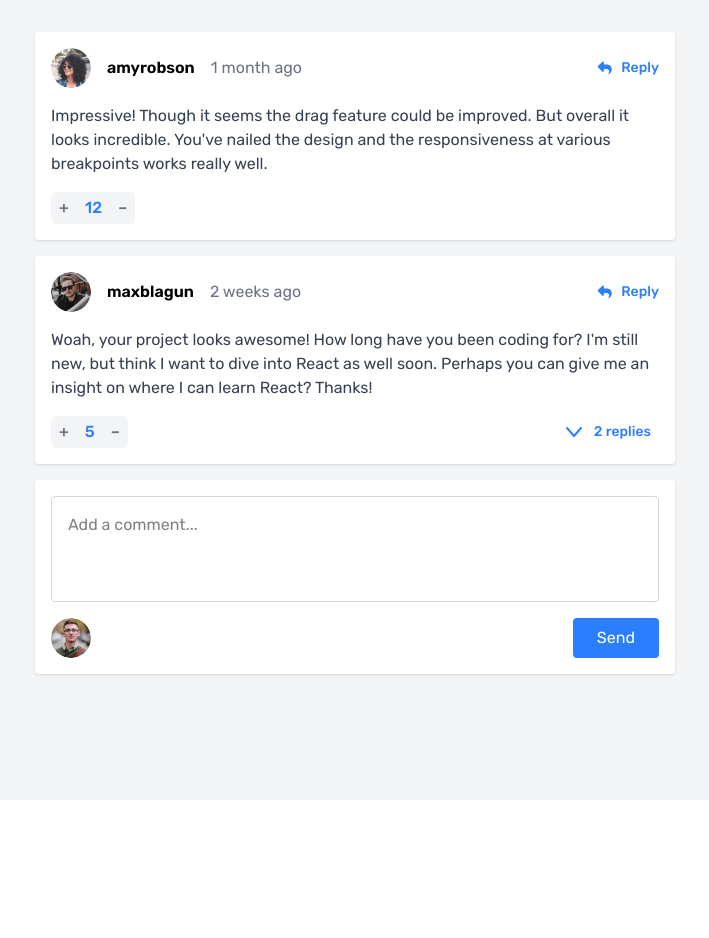
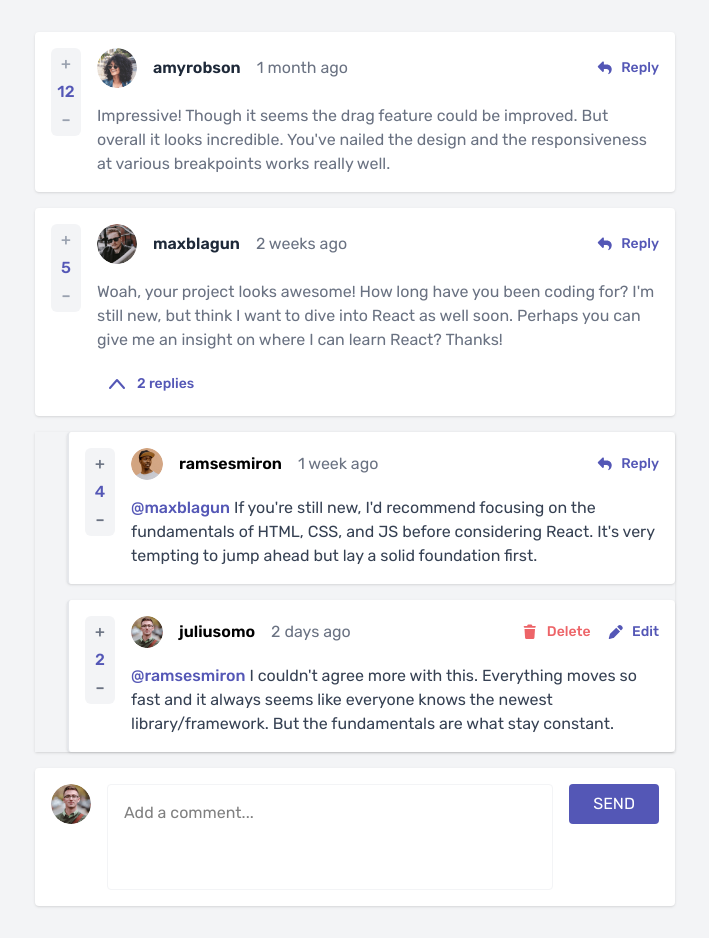
Before and after one commit to SortJakke/FM-interactive-comments, a React (Vite) app: page / in a window 1280 px wide. Shown: the whole page, without its empty margins (285-994 px from the left). Before the commit the page ends 800 px from the top, so only its background shows below. Built offline with nearby package versions, Linux system fonts and the light colour scheme.

Commit message:
style: apply general layout and design refinaments

```diff
--- a/src/components/CommentCard.tsx
+++ b/src/components/CommentCard.tsx
@@ -1,5 +1,5 @@
+import type { Comment, User } from "../types/types"
 import { useState } from "react"
-import type { Comment, User } from "../types/types"
 import ReplyCard from "./ReplyCard"
 import CommentForm from "./CommentForm"
 
@@ -31,23 +31,51 @@ const CommentCard = ({
 }: Props) => {
   const [isReplying, setIsReplying] = useState(false)
   const [isEditing, setIsEditing] = useState(false)
-  const [showReplies, setShowReplies] = useState(false)
+  const [showReplies, setShowReplies] = useState(true)
 
   const isOwner = comment.user.username === currentUser.username
 
   return (
     <div className="space-y-4">
-      <div className="bg-white p-4 rounded shadow-sm">
+      <div className="bg-white p-4 rounded shadow-sm text-gray-500 flex gap-4">
+        <div className="w-[30px] hidden sm:block">
+          <div className="h-fit flex flex-col items-center rounded-md font-medium text-gray-400 bg-gray-100">
+            <button
+              onClick={() => onVote(comment.id, "up")}
+              className="px-2 py-1 hover:text-purple-600 cursor-pointer"
+            >
+              +
+            </button>
+            <span className="text-purple-600">{comment.score}</span>
+            <button
+              onClick={() => onVote(comment.id, "down")}
+              className="px-2 py-1 hover:text-purple-600 cursor-pointer"
+            >
+              –
+            </button>
+          </div>
+        </div>
+        <div className="w-full sm:flex-1">
           <div className="flex items-center gap-4">
             <img
               src={comment.user.image.png}
               alt={comment.user.username}
               className="w-10 h-10 rounded-full"
             />
-          <div className="font-semibold">{comment.user.username}</div>
-          <div className="text-gray-500">{comment.createdAt}</div>
+            <div className="flex items-center gap-2 font-semibold text-gray-800">
+              {comment.user.username}
               {isOwner ? (
-            <div className="flex gap-4 ml-auto">
+                <div className="bg-purple-600 text-gray-50 px-2 rounded">
+                  you
+                </div>
+              ) : (
+                ""
+              )}
+            </div>
+            <div>{comment.createdAt}</div>
+            <div className="hidden sm:block ml-auto">
+              {isOwner ? (
+                <div className="flex gap-4">
                   <button
                     onClick={() => onDelete(comment.id)}
                     className="text-red-500 text-sm font-medium hover:opacity-60 cursor-pointer flex items-center gap-2"
@@ -57,7 +85,7 @@ const CommentCard = ({
                   </button>
                   <button
                     onClick={() => setIsEditing(!isEditing)}
-                className="text-blue-500 text-sm font-medium hover:opacity-60 cursor-pointer flex items-center gap-2"
+                    className="text-purple-600 text-sm font-medium hover:opacity-60 cursor-pointer flex items-center gap-2"
                   >
                     <FontAwesomeIcon icon={faPen} />
                     Edit
@@ -66,12 +94,13 @@ const CommentCard = ({
               ) : (
                 <button
                   onClick={() => setIsReplying(!isReplying)}
-              className="text-blue-500 text-sm font-medium ml-auto hover:opacity-60 cursor-pointer flex items-center gap-2"
+                  className="text-purple-600 text-sm font-medium ml-auto hover:opacity-60 cursor-pointer flex items-center gap-2"
                 >
                   <FontAwesomeIcon icon={faReply} />
                   Reply
                 </button>
               )}
+            </div>
           </div>
           {isEditing ? (
             <CommentForm
@@ -84,28 +113,55 @@ const CommentCard = ({
               }}
             />
           ) : (
-          <p className="mt-4 text-gray-700">{comment.content}</p>
+            <p className="mt-4 text-gray-500">{comment.content}</p>
           )}
-        <div className="flex items-center justify-between mt-4">
-          <div className="w-fit flex items-center gap-2 rounded-md font-medium text-gray-500 bg-gray-100">
+          <div className="flex items-center justify-between mt-4 sm:hidden">
+            <div className="w-fit flex items-center gap-2 rounded-md font-medium text-gray-400 bg-gray-100">
               <button
                 onClick={() => onVote(comment.id, "up")}
-              className="px-2 py-1 hover:text-blue-500 cursor-pointer"
+                className="px-2 py-1 hover:text-purple-600 cursor-pointer"
               >
                 +
               </button>
-            <span className="text-blue-500">{comment.score}</span>
+              <span className="text-purple-600">{comment.score}</span>
               <button
                 onClick={() => onVote(comment.id, "down")}
-              className="px-2 py-1 hover:text-blue-500 cursor-pointer"
+                className="px-2 py-1 hover:text-purple-600 cursor-pointer"
               >
                 –
               </button>
             </div>
+            {isOwner ? (
+              <div className="flex gap-4 ml-auto">
+                <button
+                  onClick={() => onDelete(comment.id)}
+                  className="text-pink-400 text-sm font-medium hover:opacity-60 cursor-pointer flex items-center gap-2"
+                >
+                  <FontAwesomeIcon icon={faTrash} />
+                  Delete
+                </button>
+                <button
+                  onClick={() => setIsEditing(!isEditing)}
+                  className="text-purple-600 text-sm font-medium hover:opacity-60 cursor-pointer flex items-center gap-2"
+                >
+                  <FontAwesomeIcon icon={faPen} />
+                  Edit
+                </button>
+              </div>
+            ) : (
+              <button
+                onClick={() => setIsReplying(!isReplying)}
+                className="text-purple-600 text-sm font-medium ml-auto hover:opacity-60 cursor-pointer flex items-center gap-2"
+              >
+                <FontAwesomeIcon icon={faReply} />
+                Reply
+              </button>
+            )}
+          </div>
           {comment.replies.length > 0 && (
             <button
               onClick={() => setShowReplies(!showReplies)}
-              className="flex items-center gap-2 text-sm font-medium text-blue-500 rounded-md px-2 py-1 hover:bg-gray-100 cursor-pointer"
+              className="flex items-center gap-2 text-sm font-medium text-purple-600 rounded-md px-2 py-1 mt-4 hover:bg-gray-100 cursor-pointer"
             >
               {showReplies ? (
                 <svg
@@ -155,7 +211,7 @@ const CommentCard = ({
       )}
 
       {showReplies && comment.replies.length > 0 && (
-        <div className="space-y-4">
+        <div className="space-y-4 pl-8 shadow">
           {comment.replies
             .slice()
             .sort((a, b) => b.score - a.score)
--- a/src/components/CommentForm.tsx
+++ b/src/components/CommentForm.tsx
@@ -18,6 +18,8 @@ const CommentForm = ({
 }: Props) => {
   const [content, setContent] = useState(initialContent ? initialContent : "")
 
+  const isEdit = actionLabel === "Edit"
+
   const handleSubmit = (e: React.FormEvent) => {
     e.preventDefault()
     if (!content.trim()) return
@@ -28,10 +30,24 @@ const CommentForm = ({
   return (
     <form
       onSubmit={handleSubmit}
-      className="bg-white p-4 rounded shadow-sm flex flex-col gap-4"
+      className={`flex flex-col sm:flex-row gap-4 ${
+        isEdit ? "mt-4" : "bg-white p-4 rounded shadow"
+      }`}
     >
+      {isEdit ? (
+        ""
+      ) : (
+        <div className="w-10 hidden sm:block">
+          <img
+            src={currentUser.image.png}
+            alt={currentUser.username}
+            className="w-10 h-10 rounded-full"
+          />
+        </div>
+      )}
+
       <textarea
-        className="w-full p-4 border border-gray-300 rounded resize-none focus:outline-none focus:ring-2 focus:ring-blue-500"
+        className="w-full p-4 border border-gray-100 rounded resize-none focus:outline-none focus:ring-2 focus:ring-purple-600 sm:flex-1"
         rows={3}
         placeholder={
           replyingTo ? `Responding to ${replyingTo}` : "Add a comment..."
@@ -39,15 +55,34 @@ const CommentForm = ({
         value={content}
         onChange={(e) => setContent(e.target.value)}
       />
-      <div className="flex items-center justify-between">
-        <img
-          src={currentUser.image.png}
-          alt={currentUser.username}
-          className="w-10 h-10 rounded-full"
-        />
+
+      {isEdit ? (
         <button
           type="submit"
-          className="bg-blue-500 text-white px-6 py-2 rounded hover:bg-blue-600 transition cursor-pointer"
+          className="sm:hidden w-fit ml-auto bg-purple-600 text-white px-6 py-2 rounded hover:opacity-50 transition cursor-pointer uppercase"
+        >
+          {actionLabel}
+        </button>
+      ) : (
+        <div className="flex items-center justify-between sm:hidden">
+          <img
+            src={currentUser.image.png}
+            alt={currentUser.username}
+            className="w-10 h-10 rounded-full"
+          />
+          <button
+            type="submit"
+            className="bg-purple-600 text-white px-6 py-2 rounded hover:opacity-50 transition cursor-pointer uppercase"
+          >
+            {actionLabel}
+          </button>
+        </div>
+      )}
+
+      <div>
+        <button
+          type="submit"
+          className="hidden sm:block bg-purple-600 text-white px-6 py-2 rounded hover:opacity-50 transition cursor-pointer uppercase"
         >
           {actionLabel}
         </button>
--- a/src/components/ReplyCard.tsx
+++ b/src/components/ReplyCard.tsx
@@ -20,7 +20,7 @@ const ReplyCard = ({
   onReply,
   onEdit,
   onDelete,
-  onVote
+  onVote,
 }: Props) => {
   const [isReplying, setIsReplying] = useState(false)
   const [isEditing, setIsEditing] = useState(false)
@@ -28,7 +28,26 @@ const ReplyCard = ({
   const isOwner = reply.user.username === currentUser.username
 
   return (
-    <div className="bg-white p-4 rounded shadow-sm ml-4 border-l-2 border-gray-200">
+    <div className="space-y-2">
+      <div className="bg-white p-4 rounded shadow-sm border-l-2 border-gray-200 flex gap-4">
+        <div className="w-[30px] hidden sm:block">
+          <div className="h-fit flex flex-col items-center rounded-md font-medium text-gray-500 bg-gray-100">
+            <button
+              onClick={() => onVote(reply.id, "up")}
+              className="px-2 py-1 hover:text-purple-600 cursor-pointer"
+            >
+              +
+            </button>
+            <span className="text-purple-600">{reply.score}</span>
+            <button
+              onClick={() => onVote(reply.id, "down")}
+              className="px-2 py-1 hover:text-purple-600 cursor-pointer"
+            >
+              –
+            </button>
+          </div>
+        </div>
+        <div className="w-full sm:flex-1">
           <div className="flex items-center gap-4">
             <img
               src={reply.user.image.png}
@@ -37,18 +56,19 @@ const ReplyCard = ({
             />
             <div className="font-semibold">{reply.user.username}</div>
             <div className="text-gray-500">{reply.createdAt}</div>
+            <div className="hidden sm:block ml-auto">
               {isOwner ? (
-          <div className="flex gap-4 ml-auto">
+                <div className="flex gap-4">
                   <button
                     onClick={() => onDelete(reply.id)}
-              className="text-red-500 text-sm font-medium hover:opacity-60 cursor-pointer flex items-center gap-2"
+                    className="text-pink-400 text-sm font-medium hover:opacity-60 cursor-pointer flex items-center gap-2"
                   >
                     <FontAwesomeIcon icon={faTrash} />
                     Delete
                   </button>
                   <button
                     onClick={() => setIsEditing(!isEditing)}
-              className="text-blue-500 text-sm font-medium hover:opacity-60 cursor-pointer flex items-center gap-2"
+                    className="text-purple-600 text-sm font-medium hover:opacity-60 cursor-pointer flex items-center gap-2"
                   >
                     <FontAwesomeIcon icon={faPen} />
                     Edit
@@ -57,12 +77,13 @@ const ReplyCard = ({
               ) : (
                 <button
                   onClick={() => setIsReplying(!isReplying)}
-            className="text-blue-500 text-sm font-medium ml-auto hover:opacity-60 cursor-pointer flex items-center gap-2"
+                  className="text-purple-600 text-sm font-medium ml-auto hover:opacity-60 cursor-pointer flex items-center gap-2"
                 >
                   <FontAwesomeIcon icon={faReply} />
                   Reply
                 </button>
               )}
+            </div>
           </div>
           {isEditing ? (
             <CommentForm
@@ -76,26 +97,59 @@ const ReplyCard = ({
             />
           ) : (
             <p className="mt-4 text-gray-700">
-          <span className="text-blue-700 font-medium">@{reply.replyingTo}</span>{" "}
+              <span className="text-purple-600 font-medium">
+                @{reply.replyingTo}
+              </span>{" "}
               {reply.content}
             </p>
           )}
-      <div className="w-fit mt-4 flex items-center gap-2 rounded-md font-medium text-gray-500 bg-gray-100">
+          <div className="flex items-center justify-between mt-4 sm:hidden">
+            <div className="w-fit flex items-center gap-2 rounded-md font-medium text-gray-500 bg-gray-100">
               <button
                 onClick={() => onVote(reply.id, "up")}
-          className="px-2 py-1 hover:text-blue-500 cursor-pointer"
+                className="px-2 py-1 hover:text-purple-600 cursor-pointer"
               >
                 +
               </button>
-        <span className="text-blue-500">{reply.score}</span>
+              <span className="text-purple-600">{reply.score}</span>
               <button
                 onClick={() => onVote(reply.id, "down")}
-          className="px-2 py-1 hover:text-blue-500 cursor-pointer"
+                className="px-2 py-1 hover:text-purple-600 cursor-pointer"
               >
                 –
               </button>
             </div>
-
+            <div>
+              {isOwner ? (
+                <div className="flex gap-4 ml-auto">
+                  <button
+                    onClick={() => onDelete(reply.id)}
+                    className="text-pink-400 text-sm font-medium hover:opacity-60 cursor-pointer flex items-center gap-2"
+                  >
+                    <FontAwesomeIcon icon={faTrash} />
+                    Delete
+                  </button>
+                  <button
+                    onClick={() => setIsEditing(!isEditing)}
+                    className="text-purple-600 text-sm font-medium hover:opacity-60 cursor-pointer flex items-center gap-2"
+                  >
+                    <FontAwesomeIcon icon={faPen} />
+                    Edit
+                  </button>
+                </div>
+              ) : (
+                <button
+                  onClick={() => setIsReplying(!isReplying)}
+                  className="text-purple-600 text-sm font-medium ml-auto hover:opacity-60 cursor-pointer flex items-center gap-2"
+                >
+                  <FontAwesomeIcon icon={faReply} />
+                  Reply
+                </button>
+              )}
+            </div>
+          </div>
+        </div>
+      </div>
       {isReplying && (
         <CommentForm
           currentUser={currentUser}
--- a/src/index.css
+++ b/src/index.css
@@ -1,4 +1,16 @@
 @import "tailwindcss";
+
+@theme {
+  --color-purple-600: hsl(238, 40%, 52%);
+  --color-pink-400: hsl(358, 79%, 66%);
+  --color-purple-200: hsl(239, 57%, 85%);
+  --color-pink-200: hsl(357, 100%, 86%);
+
+  --color-grey-800: hsl(212, 24%, 26%);
+  --color-grey-500: hsl(211, 10%, 45%);
+  --color-grey-100: hsl(223, 19%, 93%);
+  --color-grey-50: hsl(228, 33%, 97%);
+}
 
 body {
   font-family: "Rubik", sans-serif;
```
Also changed, not shown: src/components/ConfirmModal.tsx (+5 -5 lines). Lines whose indentation alone changed are shown as unchanged.
